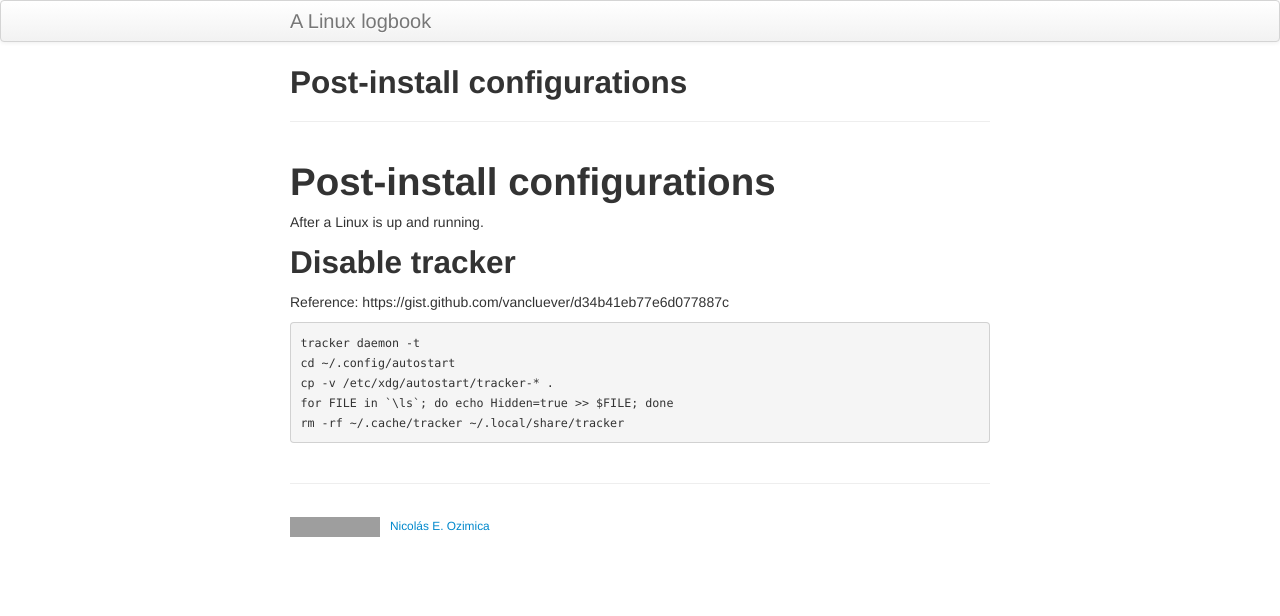
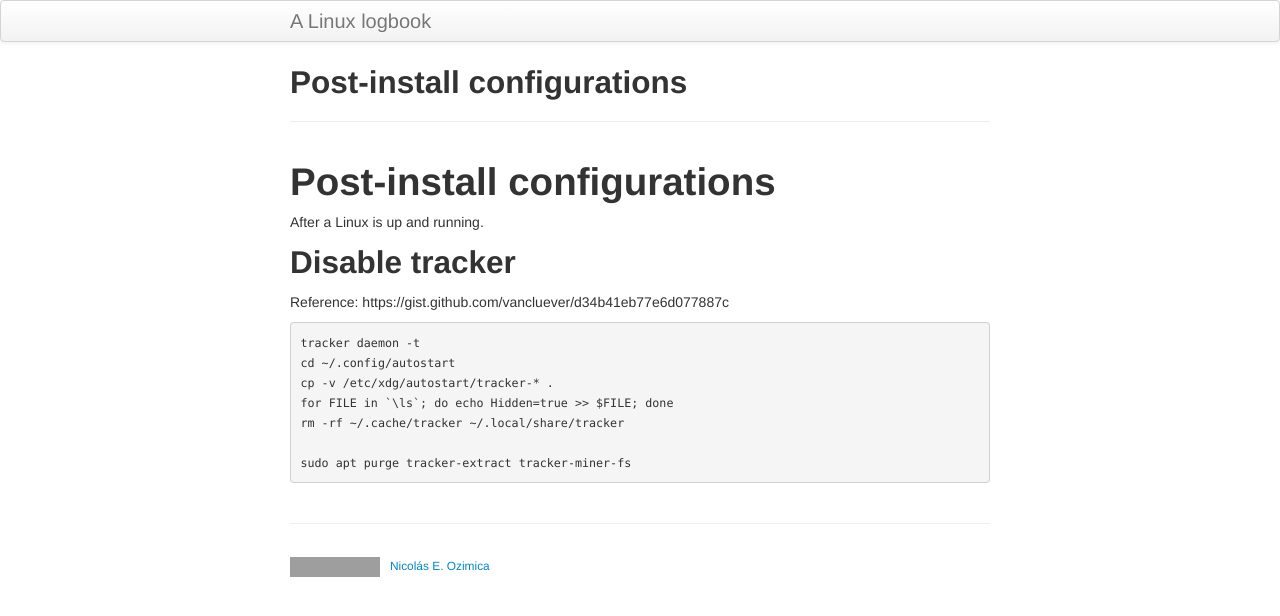
Before and after one commit to nozimica/nozimica.github.io, a Jekyll site: the page built from pages/postinstall_configs.md, in a window 1280 px wide. Shown: the top 616 px of the page. Built offline with Jekyll 4.4.1, drawn with Linux system fonts in a browser that asks for light colours; our own code applies the rules of GitHub Pages for plain Markdown files; grey boxes are pictures that could not be loaded.

Commit message:
Add apt purge commands for tracker.

```diff
--- a/pages/postinstall_configs.md
+++ b/pages/postinstall_configs.md
@@ -13,3 +13,5 @@ Reference: https://gist.github.com/vancluever/d34b41eb77e6d077887c
     cp -v /etc/xdg/autostart/tracker-* .
     for FILE in `\ls`; do echo Hidden=true >> $FILE; done
     rm -rf ~/.cache/tracker ~/.local/share/tracker
+
+    sudo apt purge tracker-extract tracker-miner-fs
```
